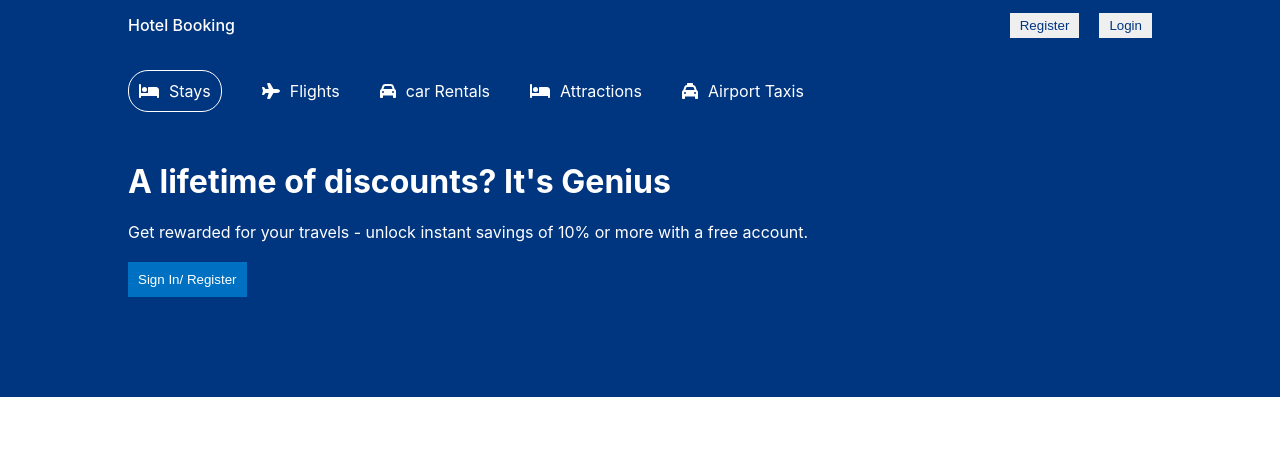
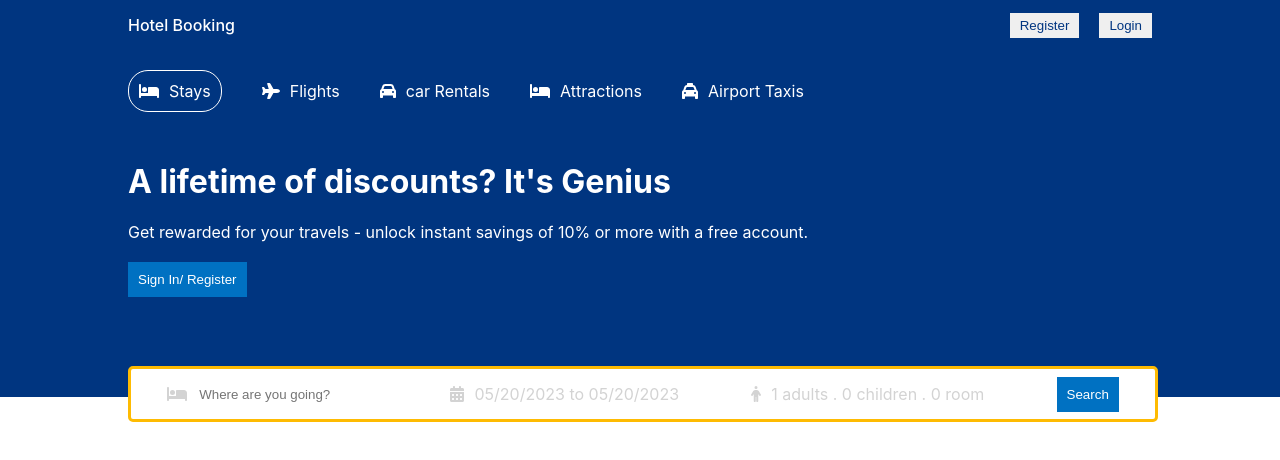
Before and after one commit to babapooja/hotel-booking, a React (Create React App) app: page / in a window 1280 px wide. Shown: the top 460 px of the page. Built offline with nearby package versions, Linux system fonts and the light colour scheme.

Commit message:
completed header section added advanced search and its related components such as the calendar to select the date ranges, options dropdown box

```diff
--- a/package.json
+++ b/package.json
@@ -11,6 +11,7 @@
     "@testing-library/react": "^13.4.0",
     "@testing-library/user-event": "^13.5.0",
     "react": "^18.2.0",
+    "react-date-range": "^1.4.0",
     "react-dom": "^18.2.0",
     "react-router-dom": "^6.11.2",
     "react-scripts": "5.0.1",
--- a/src/components/header/Header.css
+++ b/src/components/header/Header.css
@@ -3,12 +3,17 @@
   color: white;
   display: flex;
   justify-content: center;
+  position: relative;
 }
 
 .headerContainer {
   width: 100%;
   max-width: 1024px;
   padding: 20px 0 100px 0;
+}
+
+.headerContainer.listMode {
+    padding-bottom: 0;
   }
 
 .headerList {
@@ -41,3 +46,82 @@
   font-weight: 500;
   cursor: pointer;
 }
+
+.headerSearch {
+  height: 30px;
+  background-color: white;
+  border: 3px solid #febb02;
+  display: flex;
+  align-items: center;
+  justify-content: space-around;
+  padding: 10px 0;
+  border-radius: 5px;
+  position: absolute;
+  bottom: -25px;
+  width: 100%;
+  max-width: 1024px;
+}
+
+.headerIcon {
+  color: lightgray;
+}
+
+.headerSearchItem {
+  display: flex;
+  align-items: center;
+  gap: 10px;
+}
+
+.headerSearchItem input {
+  border: none;
+  outline: none;
+}
+
+.headerSearchText {
+  color: lightgray;
+  cursor: pointer;
+}
+
+.date {
+  position: absolute;
+  top: 50px;
+}
+
+.options {
+  position: absolute;
+  top: 50px;
+  padding: 10px;
+  background-color: white;
+  color: gray;
+  border-radius: 5px;
+  box-shadow: 0px 0px 10px -5px rgba(0, 0, 0, 0.4);
+}
+
+.optionItem {
+    width: 200px;
+    display: flex;
+    justify-content: space-between;
+    margin-bottom: 10px;
+}
+
+.optionCounter {
+    display: flex;
+    align-items: center;
+    gap: 10px;
+    font-size: 12px;
+    color: black
+}
+
+.optionCounterButton {
+    width: 30px;
+    height: 30px;
+    color: #0071c2;
+    border: 1px solid #0071c2;
+    cursor: pointer;
+    background-color: white;
+}
+
+.optionCounterButton:disabled {
+    opacity: 0.4;
+    cursor: not-allowed;
+}
--- a/src/components/header/Header.jsx
+++ b/src/components/header/Header.jsx
@@ -1,11 +1,63 @@
-import { faBed, faPlane, faCar, faTaxi } from "@fortawesome/free-solid-svg-icons";
+import { faBed, faPlane, faCar, faTaxi, faCalendarDays, faPerson } from "@fortawesome/free-solid-svg-icons";
 import "./Header.css";
 import { FontAwesomeIcon } from "@fortawesome/react-fontawesome";
+import { DateRange } from "react-date-range";
+import { useState } from "react";
+import { format } from "date-fns";
 
-const Header = () => {
+const Header = ({ type }) => {
+    const optionValues = ['Adult', 'Children', 'Room'];
+    const [openDate, setOpenDate] = useState(false);
+    const [date, setDate] = useState([
+        {
+            startDate: new Date(),
+            endDate: new Date(),
+            key: 'selection'
+        }
+    ]);
+
+    const [openOptions, setOpenOptions] = useState(false);
+    const [options, setOptions] = useState({
+        adult: 1,
+        children: 0,
+        room: 0
+    })
+
+    const handleOption = (type, iord) => {
+        setOptions(prev => {
+            return {
+                ...prev,
+                [type]: iord == '-' ? options[type] - 1 : options[type] + 1
+            }
+        })
+    }
+
+    const displayOptions = () => {
+        return <div className="options">
+            {
+                optionValues.map(optionValue => {
+                    return <div className="optionItem">
+                        {/* adult */}
+                        <span className="optionText">{optionValue}</span>
+                        <div className="optionCounter">
+                            <button className="optionCounterButton" disabled={options[optionValue.toLowerCase()] < 1} onClick={() => handleOption(optionValue.toLowerCase(), "-")}>-</button>
+                            <span className="optionCounterNumber">{options[optionValue.toLowerCase()]}</span>
+                            <button className="optionCounterButton" onClick={() => handleOption(optionValue.toLowerCase(), "+")}>+</button>
+                        </div>
+                    </div>
+                })
+            }
+        </div>
+
+
+
+
+    }
+
+
     return (
         <div className="header">
-            <div className="headerContainer">
+            <div className={type == "list" ? "headerContainer listMode" : "headerContainer"}>
                 <div className="headerList">
                     <div className="headerListItem active">
                         <FontAwesomeIcon icon={faBed} />
@@ -28,6 +80,8 @@
                         <span>Airport Taxis</span>
                     </div>
                 </div>
+                {
+                    type != "list" && <>
                         <h1 className="headerTitle">
                             A lifetime of discounts? It's Genius
                         </h1>
@@ -37,6 +91,37 @@
                         <button className="headerBtn">
                             Sign In/ Register
                         </button>
+                        <div className="headerSearch">
+                            {/* search text input */}
+                            <div className="headerSearchItem">
+                                <FontAwesomeIcon icon={faBed} className="headerIcon" />
+                                <input type="text" placeholder="Where are you going?" className="headerSearchInput" />
+                            </div>
+                            {/* calendar */}
+                            <div className="headerSearchItem">
+                                <FontAwesomeIcon icon={faCalendarDays} className="headerIcon" />
+                                <span onClick={() => setOpenDate(!openDate)} className="headerSearchText">{`${format(date[0].startDate, "MM/dd/yyyy")} to  ${format(date[0].endDate, "MM/dd/yyyy")}`}</span>
+                                {openDate && <DateRange
+                                    ranges={date}
+                                    onChange={item => setDate([item.selection])}
+                                    editableDateInputs={true}
+                                    moveRangeOnFirstSelection={false}
+                                    className="date"
+                                />}
+
+                            </div>
+                            {/* selecting the options */}
+                            <div className="headerSearchItem">
+                                <FontAwesomeIcon icon={faPerson} className="headerIcon" />
+                                <span onClick={() => { setOpenOptions(!openOptions) }} className="headerSearchText">{`${options.adult} adults . ${options.children} children . ${options.room} room `}</span>
+                                {openOptions && displayOptions()}
+                            </div>
+                            <div className="headerSearchItem">
+                                <button className="headerBtn">Search</button>
+                            </div>
+                        </div>
+                    </>
+                }
             </div>
         </div>
     )
--- a/src/index.css
+++ b/src/index.css
@@ -1,3 +1,6 @@
+@import "react-date-range/dist/styles.css";
+@import "react-date-range/dist/theme/default.css";
+
 body {
   margin: 0;
   font-family: -apple-system, BlinkMacSystemFont, 'Segoe UI', 'Roboto', 'Oxygen',
--- a/src/pages/list/List.jsx
+++ b/src/pages/list/List.jsx
@@ -1,8 +1,14 @@
-import React from 'react'
+import NavBar from '../../components/navbar/NavBar';
+import Header from '../../components/header/Header';
 
 const List = () => {
   return (
-    <div>List</div>
+    <div>
+
+      <NavBar />
+      <Header type="list"/>
+
+    </div>
   )
 }
 
```
Also changed, not shown: 1 other file (tests, documents, lock files or other folders). Lines whose indentation alone changed are shown as unchanged.
